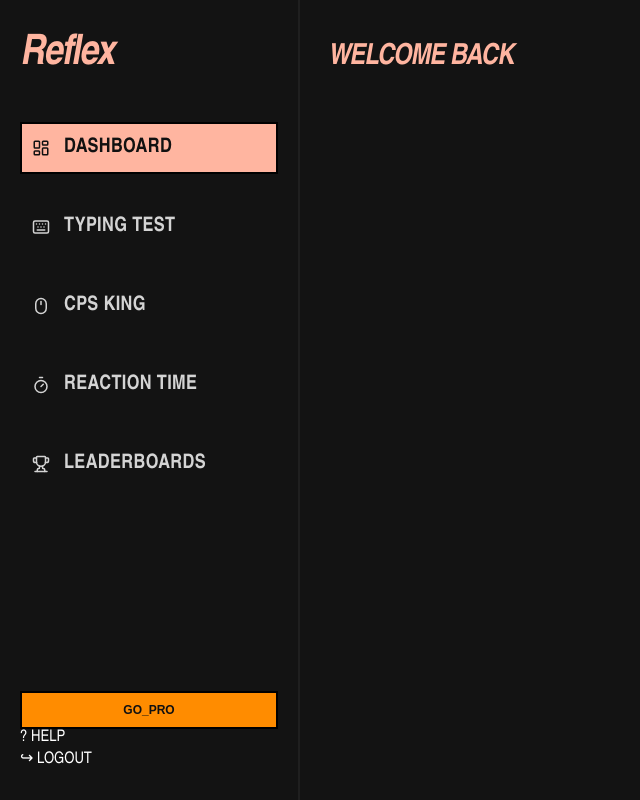
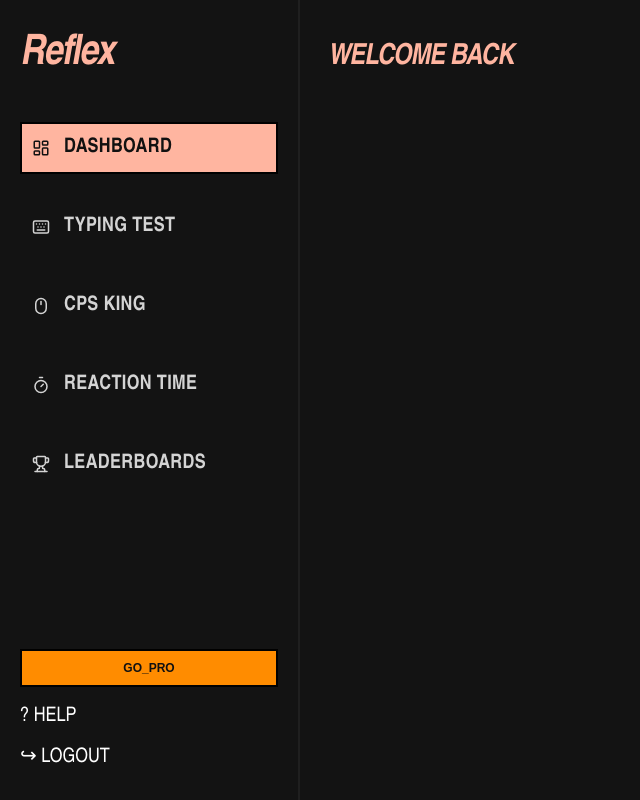
Before and after one commit to mathely27/project-x, a React (Vite) app: page / in a window 1280 px wide. Shown: the whole page, without its empty margins (0-640 px from the left). Built offline with nearby package versions, Linux system fonts and the light colour scheme.

Commit message:
Adjust sidebar spacing

```diff
--- a/src/index.css
+++ b/src/index.css
@@ -97,4 +97,13 @@ transition: background-color 0.25s ease, color 0.25s ease;
 
 .sidebar-bottom {
   margin-top: auto;
+  font-size: 20px;
 }
+
+.sidebar-bottom p{
+  margin-top: 18px;
+  font-size: 20px;
+}
+.sidebar-bottom p + p {
+  margin-top: 14px;
+}
```
